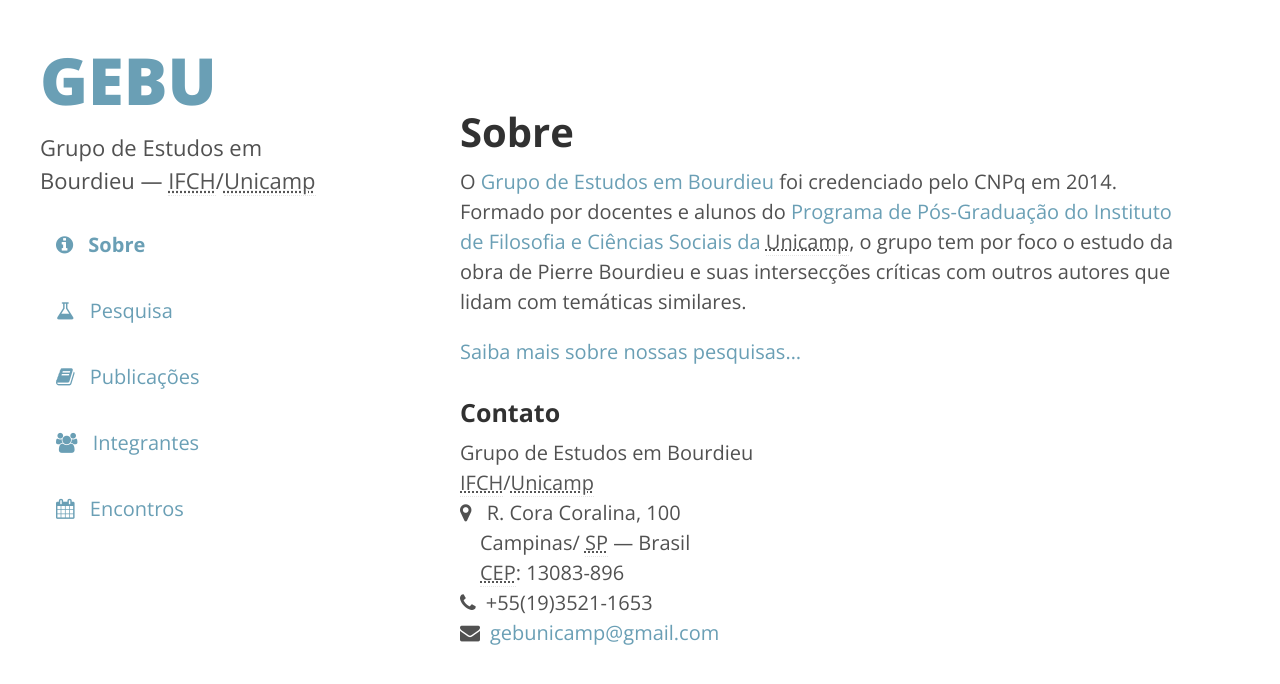
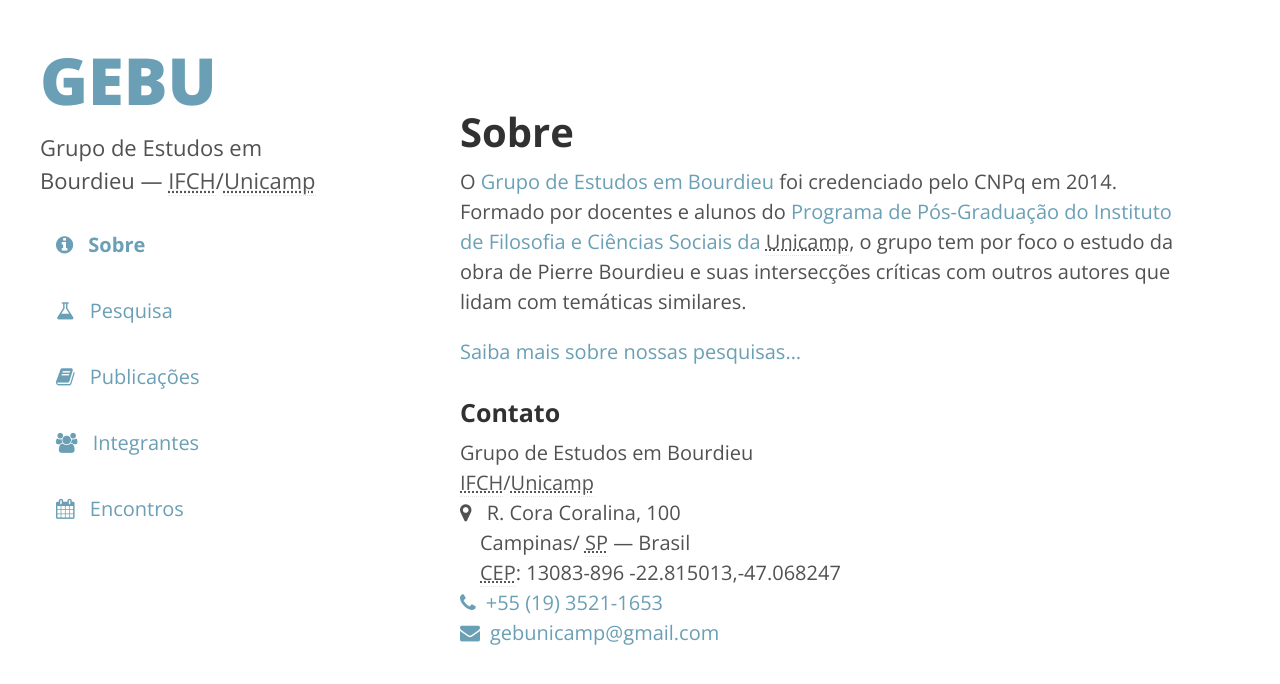
Before and after one commit to hbpasti/gebu.github.io, a Jekyll site: the page built from index.md, in a window 1280 px wide. Shown: the top 684 px of the page. Built offline with Jekyll 4.4.1, drawn with Linux system fonts in a browser that asks for light colours; nearby versions of some CDN libraries.

Commit message:
Add geo-tracking to hcard and tel:-style links to the contacts section

```diff
--- a/index.md
+++ b/index.md
@@ -44,13 +44,16 @@
       <div class="postal-code">
         <abbr class="postal-code-label" title="Código de Endereçamento Postal">CEP</abbr>:
         <span class="postal-code">13083-896</span>
+        <span class="geo">-22.815013,-47.068247</span>
       </div>
     </div>
   </div>
   <div class="cnt">
-    <span title="Telefone" class="tel">+55(19)3521-1653</span>
-    <span title="Email" class="email"><a
-    title="Email">gebunicamp@gmail.com</a></span>
+  <span class="icon-tel" title="Telefone"><a title="Telefone"
+  class="tel" href="tel:+551935211653">+55 (19) 3521-1653</a></span>
+  <span class="icon-email" title="Email"><a title="Email"
+  class="email"
+  href="mailto:gebunicamp@gmail.com">gebunicamp@gmail.com</a></span>
   </div>
 </div>
 
```
